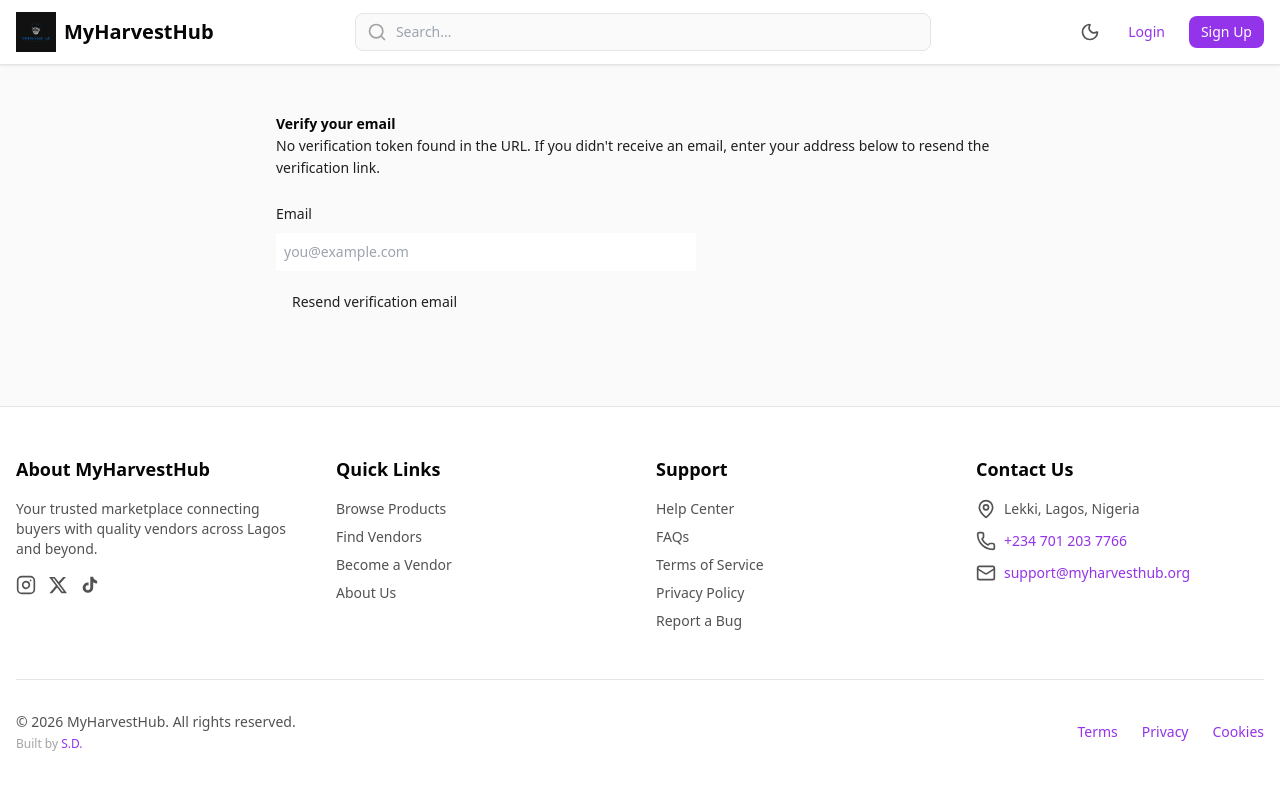
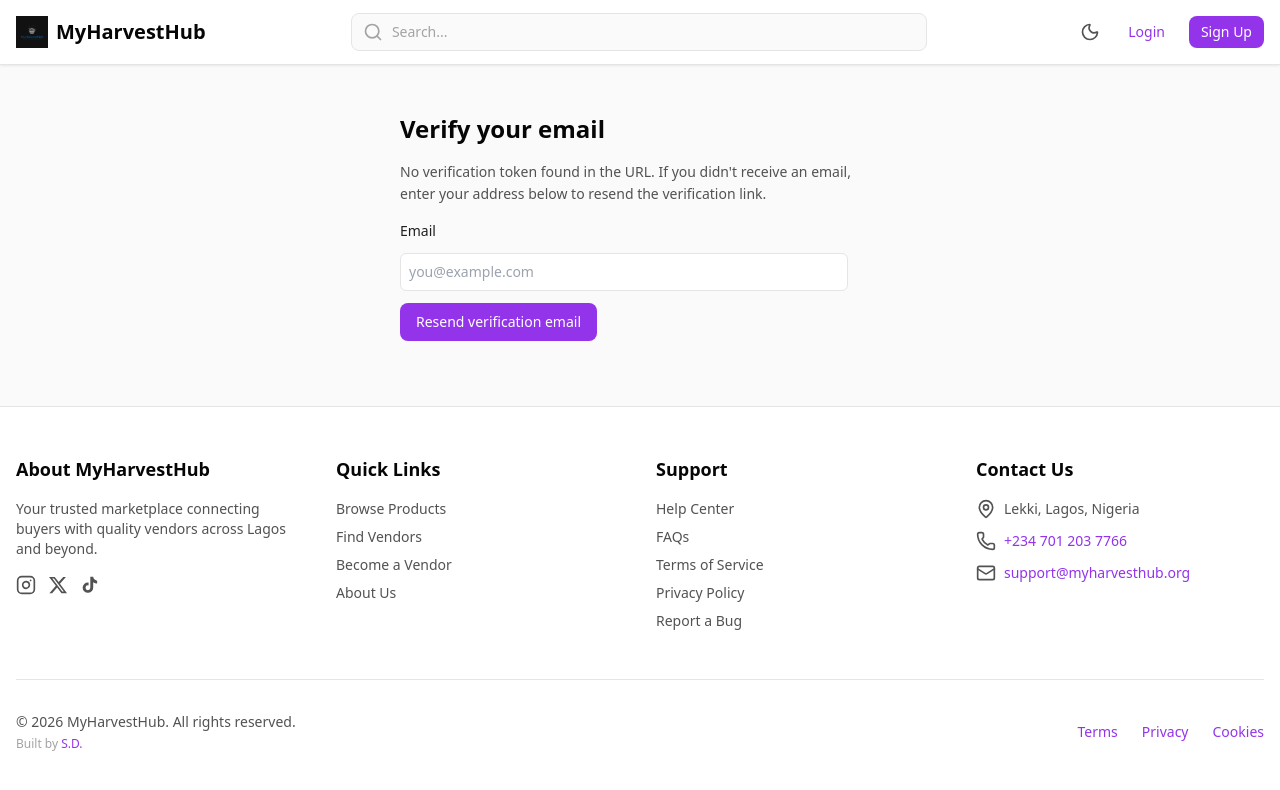
Before and after one commit to sotonye-dagogo-dev/harvesthub-reboot, a Next.js app: page /verify-email in a window 1280 px wide. Shown: the top 790 px of the page. Built offline with nearby package versions, Linux system fonts and the light colour scheme; no server answers; the database is empty; what @ant-design/nextjs-registry would draw is missing.

Commit message:
feat: implement email verification gating in signup and login flows

```diff
--- a/app/_styles/globals.css
+++ b/app/_styles/globals.css
@@ -218,7 +218,7 @@
     --ds-text-primary: var(--ds-palette-neutral-200);
     --ds-text-secondary: var(--ds-palette-neutral-400);
     --ds-text-tertiary: var(--ds-palette-neutral-500);
-    --ds-text-placeholder: var(--ds-palette-neutral-600);
+    --ds-text-placeholder: var(--ds-palette-neutral-500);
     --ds-text-disabled: var(--ds-palette-neutral-600);
     --ds-text-inverse: var(--ds-palette-black);
     --ds-text-brand: var(--ds-palette-purple-400);
--- a/app/api/auth/login/route.ts
+++ b/app/api/auth/login/route.ts
@@ -63,6 +63,13 @@ export async function POST(request: NextRequest) {
             );
         }
 
+        if (!user.emailVerified) {
+            return NextResponse.json(
+                { error: 'Please verify your email address before logging in', needsEmailVerification: true },
+                { status: 403 }
+            );
+        }
+
         const { accessToken, refreshToken } = await generateTokenPair(user.id, user.email, user.role as UserRole);
         await setAuthCookies(accessToken, refreshToken, !!rememberMe);
 
--- a/app/api/auth/register/route.ts
+++ b/app/api/auth/register/route.ts
@@ -166,12 +166,11 @@ export async function POST(request: NextRequest) {
             console.error('Failed to send verification email:', err)
         );
 
-        const { accessToken, refreshToken } = await generateTokenPair(result.id, result.email, result.role as UserRole);
-        await setAuthCookies(accessToken, refreshToken);
-
+        // Important: Do not log the user in until email is verified.
         return NextResponse.json(
             {
-                message: 'Registration successful',
+                message: 'Registration successful. Please verify your email address before logging in.',
+                needsEmailVerification: true,
                 user: {
                     id: result.id,
                     email: result.email,
--- a/app/signup-success/page.tsx
+++ b/app/signup-success/page.tsx
@@ -33,7 +33,8 @@ export default function SignupSuccessPage(): React.ReactElement {
 
         <h1 className="text-4xl font-bold mb-2 text-center">Account Created!</h1>
         <p className="text-ds-text-placeholder text-center mb-8">
-          Congratulations! Your {formData.userType} account has been created successfully.
+          Congratulations! Your {formData.userType} account has been created successfully. Please
+          verify your email using the link sent to your inbox before logging in.
         </p>
 
         <Button
--- a/app/signup/layout.tsx
+++ b/app/signup/layout.tsx
@@ -136,7 +136,7 @@ export default function SignupLayout({ children }: SignupLayoutProps) {
                 src="/myharvesthublogo.png"
                 alt="MyHarvestHub Logo"
                 preview={false}
-                className="w-16 h-16 rounded-2xl object-contain md:w-20 md:h-20 self-start"
+                className="w-12 h-12 rounded-2xl object-contain md:w-14 md:h-14 self-start"
               />
               <Image
                 src="/Rectangle16.svg"
@@ -166,7 +166,7 @@ export default function SignupLayout({ children }: SignupLayoutProps) {
               src="/myharvesthublogo.png"
               alt="Logo"
               preview={false}
-              className="w-16 h-16 rounded-2xl self-start md:w-20 md:h-20"
+              className="w-12 h-12 rounded-2xl self-start md:w-14 md:h-14"
             />
             <p className="text-xs font-thin text-ds-text-secondary">
               Join MyHarvestHub. Shop Smarter, Sell Smarter, Deliver Smarter!
--- a/app/signup/security-info/page.tsx
+++ b/app/signup/security-info/page.tsx
@@ -47,8 +47,8 @@ export default function SecurityInfoPage() {
         }),
       });
 
-      // Redirect to success page
-      router.push("/signup-success");
+      // Redirect to verify email page
+      router.push("/verify-email");
     } catch (error) {
       console.error("Registration failed:", error);
       // Error will be handled by SecurityInfo component
--- a/app/verify-email/page.tsx
+++ b/app/verify-email/page.tsx
@@ -63,29 +63,33 @@ export default function VerifyEmailPage() {
   }
 
   return (
-    <main style={{ maxWidth: 760, margin: "48px auto", padding: "0 16px" }}>
-      <h1>Verify your email</h1>
-      {status === "loading" && <p>Verifying...</p>}
-      {status === "success" && <p style={{ color: "green" }}>{message}</p>}
-      {status === "error" && <p style={{ color: "red" }}>{message}</p>}
+    <main className="mx-auto mt-12 max-w-lg px-4">
+      <h1 className="text-2xl font-bold mb-4">Verify your email</h1>
+      {status === "loading" && <p className="text-ds-text-secondary">Verifying...</p>}
+      {status === "success" && <p className="mb-4 text-green-500">{message}</p>}
+      {status === "error" && <p className="mb-4 text-red-500">{message}</p>}
       {!token && (
-        <p>
-          No verification token found in the URL. If you didn&apos;t receive an email, enter your address
-          below to resend the verification link.
+        <p className="text-ds-text-secondary mb-4">
+          No verification token found in the URL. If you didn&apos;t receive an email, enter your
+          address below to resend the verification link.
         </p>
       )}
 
-      <form onSubmit={handleResend} style={{ marginTop: 24 }}>
-        <label style={{ display: "block", marginBottom: 8 }}>Email</label>
+      <form onSubmit={handleResend} className="space-y-3">
+        <label className="block text-sm font-medium">Email</label>
         <input
           type="email"
           value={email}
           onChange={(e) => setEmail(e.target.value)}
           placeholder="you@example.com"
-          style={{ padding: 8, width: "100%", maxWidth: 420 }}
+          className="w-full max-w-md rounded-md border border-ds-border-base bg-ds-surface-base p-2 text-sm dark:bg-ds-surface-sunken dark:text-ds-text-primary"
         />
-        <div style={{ marginTop: 12 }}>
-          <button type="submit" disabled={resendLoading} style={{ padding: "8px 16px" }}>
+        <div>
+          <button
+            type="submit"
+            disabled={resendLoading}
+            className="min-w-[150px] rounded-ds-md bg-ds-brand-primary px-4 py-2 text-white disabled:cursor-not-allowed disabled:opacity-50"
+          >
             {resendLoading ? "Sending…" : "Resend verification email"}
           </button>
         </div>
--- a/components/layout/Header.tsx
+++ b/components/layout/Header.tsx
@@ -45,7 +45,7 @@ export function Header() {
         <div className="flex h-16 items-center justify-between gap-4">
           {/* Logo */}
           <Link href="/" className="flex items-center gap-2 flex-shrink-0">
-            <div className="relative h-10 w-10 flex-shrink-0">
+            <div className="relative h-8 w-8 flex-shrink-0">
               <Image
                 src="/myharvesthublogo.png"
                 alt="MyHarvestHub"
@@ -65,7 +65,7 @@ export function Header() {
               <input
                 type="text"
                 placeholder="Search..."
-                className="w-full rounded-ds-md border border-ds-border-base bg-ds-surface-sunken py-1.5 pl-8 pr-3 text-xs focus:border-ds-border-focus focus:outline-none focus:ring-2 focus:ring-ds-focus-ring/20 sm:py-2 sm:pl-10 sm:pr-4 sm:text-sm dark:text-ds-text-primary"
+                className="w-full rounded-ds-md border border-ds-border-base bg-ds-surface-sunken py-1.5 pl-8 pr-3 text-xs placeholder:text-ds-text-placeholder focus:border-ds-border-focus focus:outline-none focus:ring-2 focus:ring-ds-focus-ring/20 sm:py-2 sm:pl-10 sm:pr-4 sm:text-sm dark:text-ds-text-primary"
               />
             </div>
           </div>
--- a/lib/contexts/AuthContext.tsx
+++ b/lib/contexts/AuthContext.tsx
@@ -181,7 +181,18 @@ export function AuthProvider({ children }: { children: React.ReactNode }) {
     }
 
     const responseData = await response.json();
+
+    // If email verification is required, do not set user as logged in yet.
+    if (responseData.needsEmailVerification) {
+      setUser(null);
+      setCachedUser(null);
+      return responseData;
+    }
+
     setUser(responseData.user);
+    setCachedUser(responseData.user);
+
+    return responseData;
   };
 
   // Logout function
```
Also changed, not shown: middleware.ts (+11 -0 lines), .ai-system/checkpoints/session-log.md, .ai-system/planning/task-queue.md.
